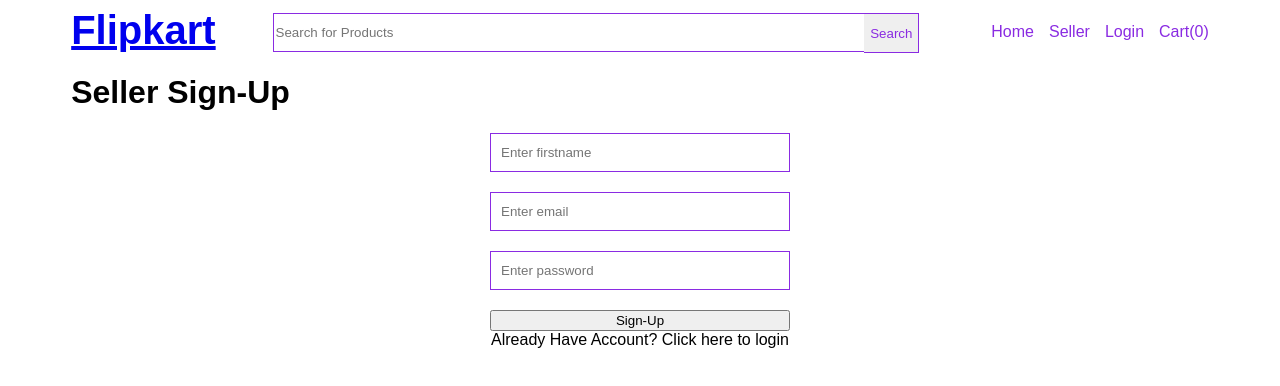
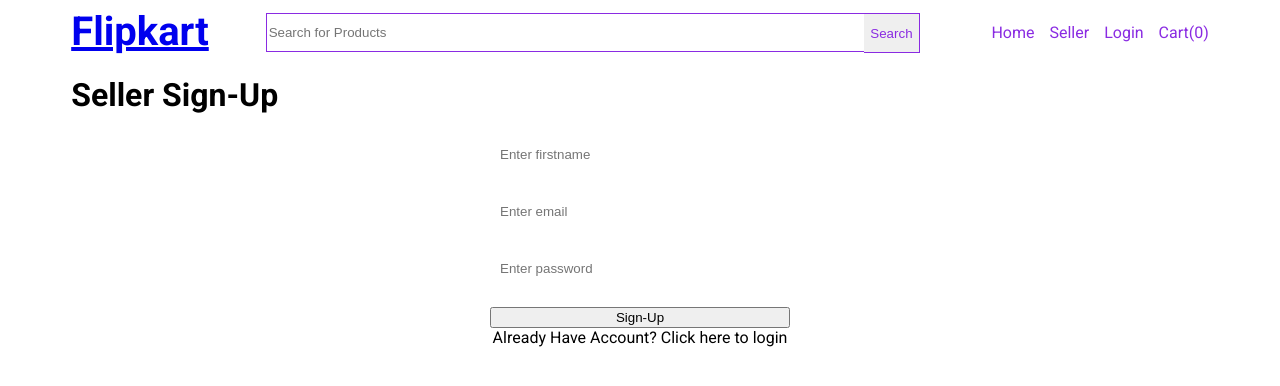
Before and after one commit to VeereshBiradar/Angular-E-Commerce-Web-App, an Angular app in the folder Angular-Ecommerce/: page /seller-auth in a window 1280 px wide. Shown: the top 386 px of the page. Built offline with nearby package versions, Linux system fonts and the light colour scheme.

Commit message:
Add-Product-Form-Implementation

```diff
--- /dev/null
+++ b/Angular-Ecommerce/db.json
@@ -0,0 +1,19 @@
+{
+  "posts": [
+    {
+      "id": 1,
+      "title": "json-server",
+      "author": "typicode"
+    }
+  ],
+  "comments": [
+    {
+      "id": 1,
+      "body": "some comment",
+      "postId": 1
+    }
+  ],
+  "profile": {
+    "name": "typicode"
+  }
+}
--- a/Angular-Ecommerce/src/app/seller-add-product/seller-add-product.component.html
+++ b/Angular-Ecommerce/src/app/seller-add-product/seller-add-product.component.html
@@ -1 +1,18 @@
-<p>seller-add-product works!</p>
+<div class="add-product">
+    <h1>Add Product</h1>
+    <form class="common-form" #products="ngForm" (ngSubmit)="addProduct(products.value)">
+        <input type="text" name="name" class="form-input" ngModel placeholder="Enter Product Name">
+
+        <input type="text" name="price" class="form-input" ngModel placeholder="Enter Product Price">
+
+        <input type="text" name="color" class="form-input" ngModel placeholder="Enter Product color">
+
+        <input type="text" name="category" class="form-input" ngModel placeholder="Enter Product category">
+
+        <textarea name="description" class="form-input" ngModel placeholder="Enter Product description"></textarea>
+
+        <input type="text" name="category" class="form-input" ngModel placeholder="Enter Product Image Url">
+
+        <button class="btn">Add Product</button>
+    </form>
+</div>
--- a/Angular-Ecommerce/src/app/seller-add-product/seller-add-product.component.scss
+++ b/Angular-Ecommerce/src/app/seller-add-product/seller-add-product.component.scss
@@ -0,0 +1,34 @@
+:root {
+    --main-color : blueviolet;
+}
+
+.common-form {
+    display: flex;
+    text-align: center;
+    flex-direction: column;
+    width: 300px;
+    margin: auto;
+}
+
+
+.form-input {
+    height: 35px;
+    margin-bottom: 20px;
+    padding-left: 10px;
+    border: 1px solid blueviolet;
+    color: var(--main-color);
+}
+
+.btn{
+    border-radius: 5px;
+    border: 2px solid black;
+    padding: 2px;
+    cursor: pointer;
+    color: orangered;
+    height: 30px;
+    width: 100%;
+    background-color: lightblue;
+    font-size: 15px;
+    font-weight: 700;
+    font-style: normal;
+}
--- a/Angular-Ecommerce/src/app/seller-add-product/seller-add-product.component.ts
+++ b/Angular-Ecommerce/src/app/seller-add-product/seller-add-product.component.ts
@@ -12,4 +12,8 @@ export class SellerAddProductComponent implements OnInit {
   ngOnInit(): void {
   }
 
+  addProduct(value: any){
+    console.log(value)
+  }
+
 }
--- a/Angular-Ecommerce/src/app/seller-authentication/seller-authentication.component.scss
+++ b/Angular-Ecommerce/src/app/seller-authentication/seller-authentication.component.scss
@@ -1,3 +1,7 @@
+:root {
+    --main-color : blueviolet;
+}
+
 .common-form {
     display: flex;
     text-align: center;
@@ -10,6 +14,6 @@
     height: 35px;
     margin-bottom: 20px;
     padding-left: 10px;
-    border: 1px solid blueviolet;
-    color: blueviolet;
+    border: 1px solid var(--main-color);
+    color: var(--main-color);
 }
--- a/Angular-Ecommerce/src/index.html
+++ b/Angular-Ecommerce/src/index.html
@@ -6,6 +6,9 @@
   <base href="/">
   <meta name="viewport" content="width=device-width, initial-scale=1">
   <link rel="icon" type="image/x-icon" href="favicon.ico">
+  <style>
+    @import url('https://fonts.googleapis.com/css2?family=Roboto:wght@400;500;700&display=swap');
+  </style>
 </head>
 <body>
   <app-root></app-root>
--- a/Angular-Ecommerce/src/json/db.json
+++ b/Angular-Ecommerce/src/json/db.json
@@ -43,27 +43,16 @@
       "id": 7
     },
     {
-      "email": "",
-      "password": "",
-      "id": 8
-    },
-    {
-      "name": "",
-      "email": "",
-      "password": "",
-      "id": 9
-    },
-    {
       "name": "Anjali Agarwal",
       "email": "anjali.agarwal@gmail.com",
       "password": "Anjali@2000",
-      "id": 10
-    },
+      "id": 8
+    }
+  ],
+
+  "products": [
     {
-      "name": "",
-      "email": "",
-      "password": "",
-      "id": 11
+
     }
   ]
 }
--- a/Angular-Ecommerce/src/styles.scss
+++ b/Angular-Ecommerce/src/styles.scss
@@ -1,3 +1,3 @@
-body{
-    font-family: sans-serif;
+html, body{
+    font-family: 'Roboto', sans-serif;
 }
```
